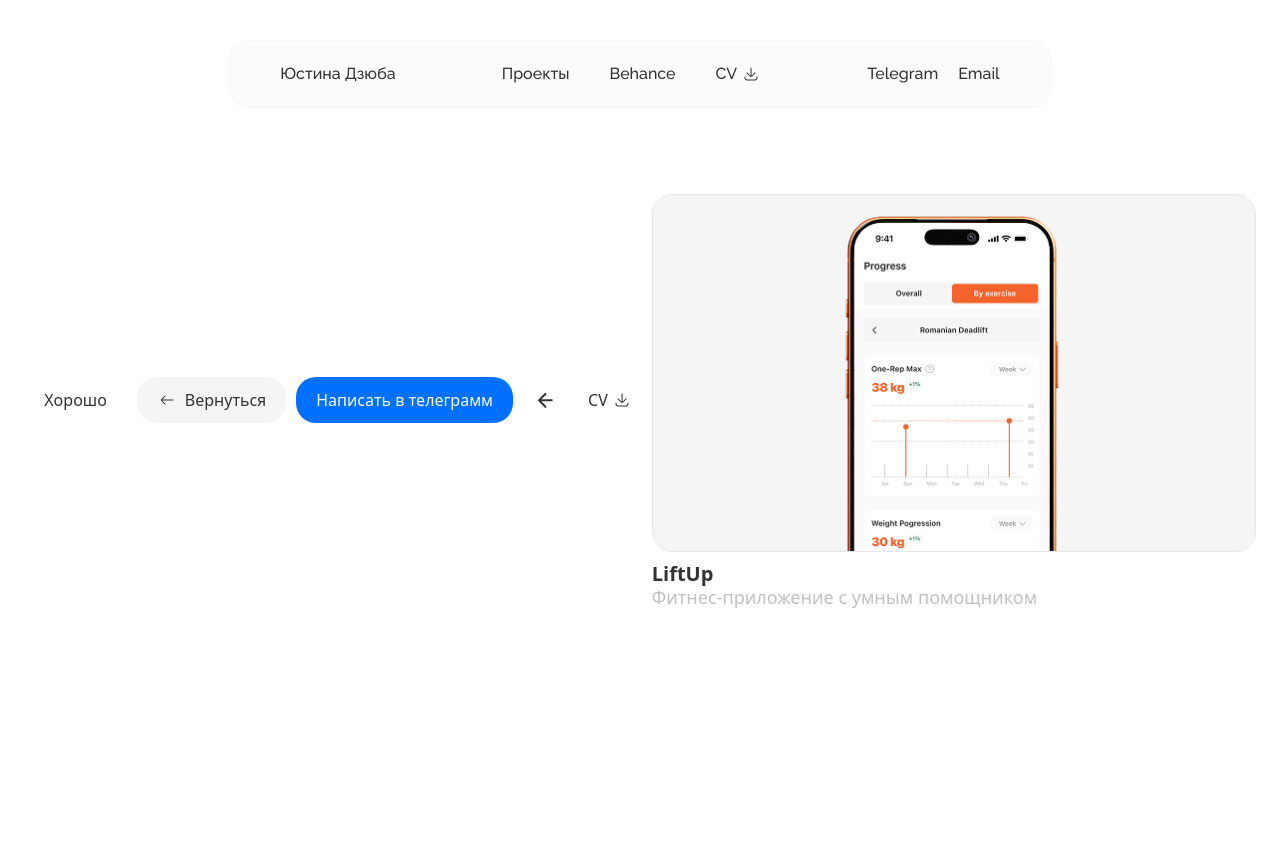
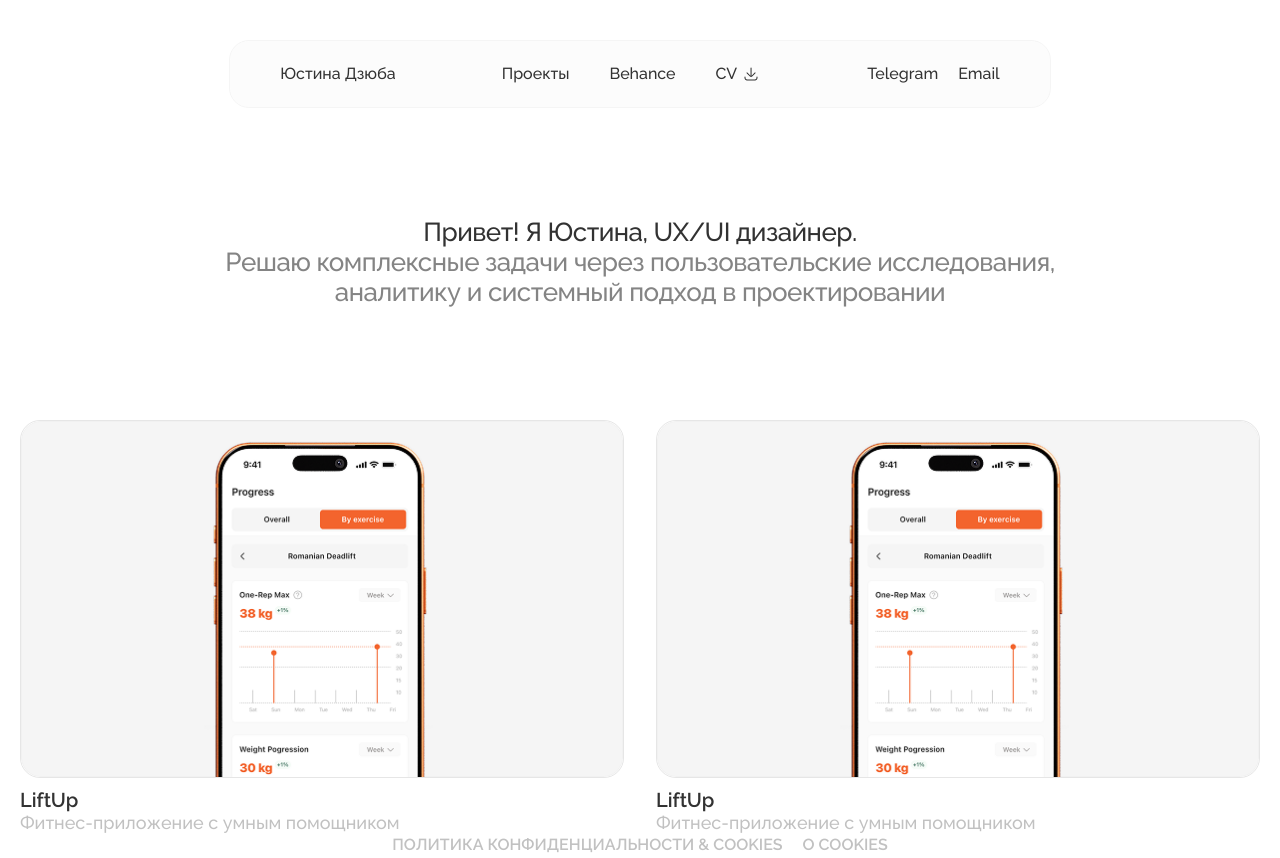
Before and after one commit to GrPugaguga/uxiustina, a Next.js app: page / in a window 1280 px wide. Before the commit the page ends 800 px from the top, so only its background shows below. Built offline with nearby package versions, Linux system fonts and the light colour scheme.

Commit message:
creare: create main page

```diff
--- a/app/layout.tsx
+++ b/app/layout.tsx
@@ -2,6 +2,7 @@ import type { Metadata } from "next";
 import {Raleway } from "next/font/google";
 import "./globals.css";
 import Header from "@/components/Header";
+import { PrivacyAndCookies } from "@/ui-kit";
 
 const raleway = Raleway({
   weight: ["500", "600"],
@@ -28,6 +29,9 @@ export default function RootLayout({
           <Header />
         </div>
         {children}
+        <div className="bottom-200 left-0 right-0 flex justify-center">
+          <PrivacyAndCookies />
+        </div>
       </body>
     </html>
   );
--- a/app/page.tsx
+++ b/app/page.tsx
@@ -1,25 +1,32 @@
-import {
-  ArrowButton,
-  ActionButton,
-  AcceptButton,
-  AccentButton,
-  HeaderLink,
-  Card
- } from '@/ui-kit'
+import { Card } from '@/ui-kit';
 
 export default function Home() {
   return (
-    <div className="flex min-h-screen items-center justify-center bg-background-white font-sans dark:bg-black gap-2.5">
-      <AcceptButton text='Хорошо'/>
-      <ActionButton text="Вернуться" icon={true}/>
-      <AccentButton text="Написать в телеграмм"/>
-      <ArrowButton type="left"/>
-      <HeaderLink text="CV" icon={true}/>
-      <Card
-        image="/image/main_LiftUp.png"
-        title="LiftUp"
-        description="Фитнес-приложение с умным помощником"
-      />
+    <div className="min-h-screen bg-background-white pt-54.25 px-25">
+      <div className="flex flex-col gap-28.25 items-center">
+        {/* Текстовый блок */}
+        <div className="w-217.5 text-center">
+          <h1 className="text-[26px] font-medium leading-7.5 -tracking-[0.52px]">
+            <span className="text-black">Привет! Я Юстина, UX/UI дизайнер.</span>
+            <br />
+            <span className="text-grey-txt-secondary">Решаю комплексные задачи через пользовательские исследования, аналитику и системный подход в проектировании</span>
+          </h1>
+        </div>
+
+        {/* Works блок */}
+        <div className="flex gap-8">
+          <Card
+            image="/image/main_LiftUp.png"
+            title="LiftUp"
+            description="Фитнес-приложение с умным помощником"
+          />
+          <Card
+            image="/image/main_LiftUp.png"
+            title="LiftUp"
+            description="Фитнес-приложение с умным помощником"
+          />
+        </div>
+      </div>
     </div>
   );
 }
--- /dev/null
+++ b/app/ui-kit-demo/page.tsx
@@ -0,0 +1,25 @@
+import {
+  ArrowButton,
+  ActionButton,
+  AcceptButton,
+  AccentButton,
+  HeaderLink,
+  Card
+} from '@/ui-kit'
+
+export default function UIKitDemo() {
+  return (
+    <div className="flex min-h-screen items-center justify-center bg-background-white gap-2.5 flex-wrap p-10">
+      <AcceptButton text='Хорошо'/>
+      <ActionButton text="Вернуться" icon={true}/>
+      <AccentButton text="Написать в телеграмм"/>
+      <ArrowButton type="left"/>
+      <HeaderLink text="CV" icon={true}/>
+      <Card
+        image="/image/main_LiftUp.png"
+        title="LiftUp"
+        description="Фитнес-приложение с умным помощником"
+      />
+    </div>
+  );
+}
--- a/ui-kit/card/CardImage.tsx
+++ b/ui-kit/card/CardImage.tsx
@@ -11,7 +11,7 @@ export default function CardImage(props: {
                 alt={props.alt}
                 width={604}
                 height={358}
-                className="w-full h-full object-cover hover:scale-105 transition-transform duration-300"
+                className="w-full h-full object-cover hover:scale-105 transition-transform duration-600"
             />
         </div>
     )
--- a/ui-kit/index.ts
+++ b/ui-kit/index.ts
@@ -1,3 +1,4 @@
 export * from './button';
 export * from './link';
 export * from './card';
+export * from './privacy';
--- /dev/null
+++ b/ui-kit/privacy/PrivacyAndCookies.tsx
@@ -0,0 +1,12 @@
+export default function PrivacyAndCookies() {
+    return (
+        <div className="flex gap-5">
+            <span className="text-3 font-semibold leading-6.5 text-grey-txt-primary active:text-grey-txt-secondary cursor-pointer">
+                ПОЛИТИКА КОНФИДЕНЦИАЛЬНОСТИ & COOKIES
+            </span>
+            <span className="text-3 font-semibold leading-6.5 text-grey-txt-primary active:text-grey-txt-secondary cursor-pointer">
+                О COOKIES
+            </span>
+        </div>
+    )
+}
--- /dev/null
+++ b/ui-kit/privacy/index.ts
@@ -0,0 +1 @@
+export { default as PrivacyAndCookies } from "./PrivacyAndCookies";
```
